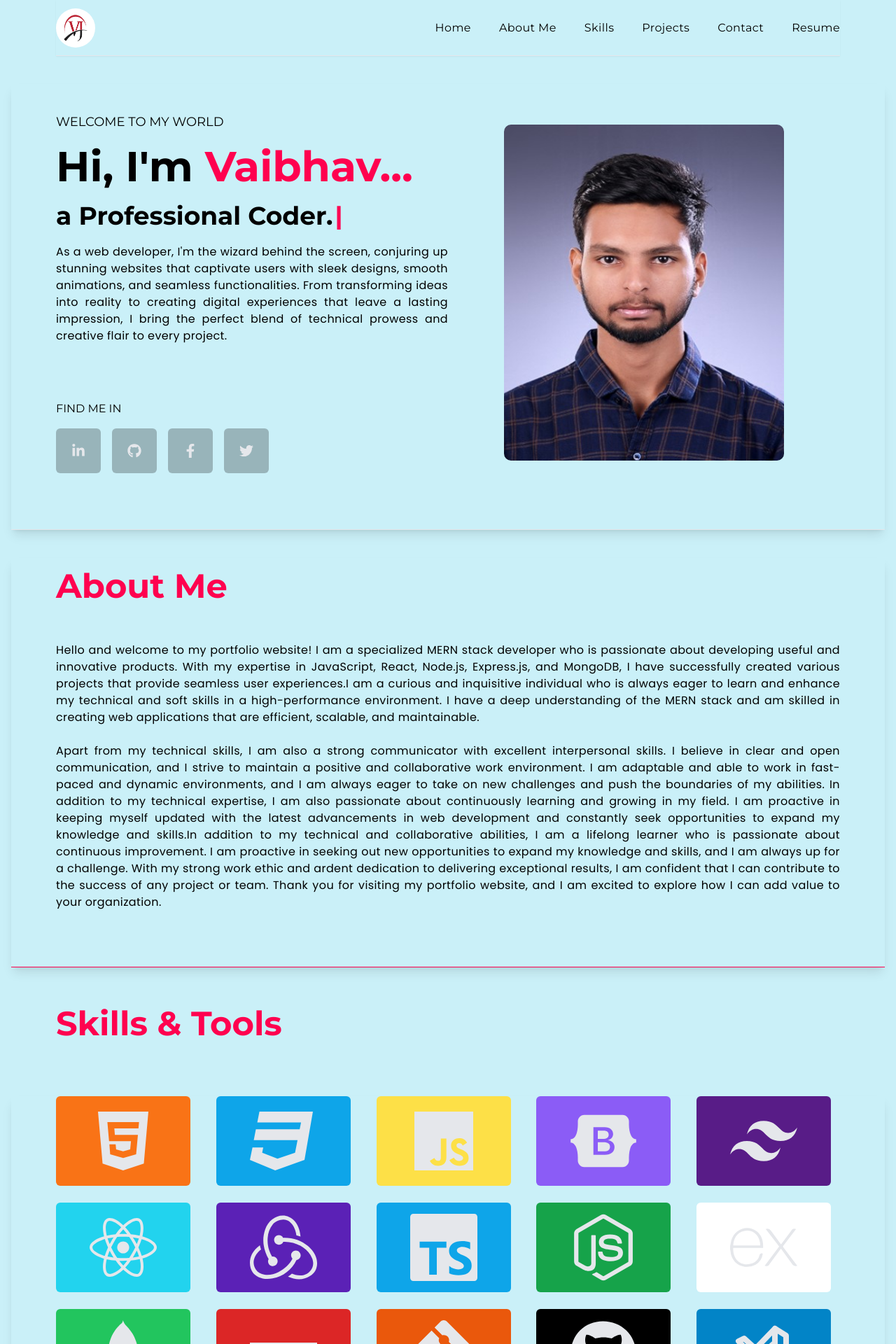
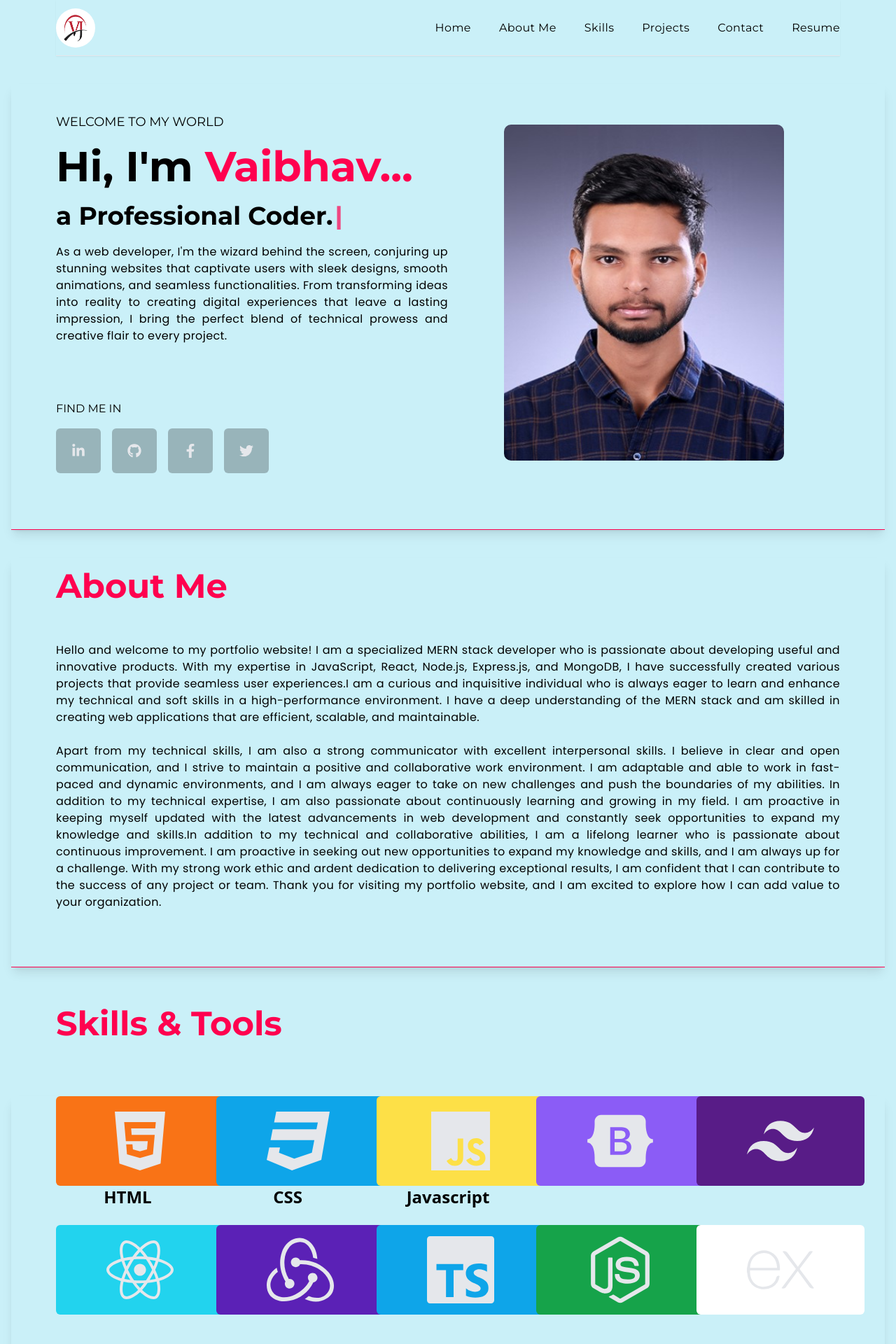
Before and after one commit to vaibhav15git/vaibhav15git.github.io, a React (Create React App) app: page / in a window 1280 px wide. Shown: the top 1920 px of the page at 70% size. Built offline with nearby package versions, Linux system fonts and the light colour scheme.

Commit message:
skills name working on

```diff
--- a/package.json
+++ b/package.json
@@ -9,6 +9,7 @@
     "@testing-library/user-event": "^13.5.0",
     "react": "^18.2.0",
     "react-dom": "^18.2.0",
+    "react-github-calendar": "^3.4.0",
     "react-icons": "^4.8.0",
     "react-scripts": "5.0.1",
     "react-scroll": "^1.8.9",
--- a/src/components/contact/ContactLeft.js
+++ b/src/components/contact/ContactLeft.js
@@ -64,9 +64,7 @@ const ContactLeft = () => {
           </span>
           <span
             className="bannerIcon"
-            onClick={() =>
-              window.open("https://www.facebook.com/vaibhav.jaware.50")
-            }
+            onClick={() =>window.open("https://www.facebook.com/vaibhav.jaware.50")}
           >
             <FaFacebookF />
           </span>
--- a/src/components/hero/Hero.js
+++ b/src/components/hero/Hero.js
@@ -6,7 +6,7 @@ const Hero = () => {
   return (
     <section
       id="home"
-      className="w-full pt-10 pb-20 flex flex-col gap-10 xl:gap-0 lgl:flex-row items-center border-b-[1px] font-titleFont  px-16 shadow-lg "
+      className="w-full pt-10 pb-20 flex flex-col gap-10 xl:gap-0 lgl:flex-row items-center  border-b-[1px] border-designColor font-titleFont  px-16 shadow-lg "
     >
       <LeftSide />
       <RightSide />
--- a/src/components/hero/LeftSide.js
+++ b/src/components/hero/LeftSide.js
@@ -65,10 +65,18 @@ const LeftSide = () => {
             >
               <FaGithub />
             </span>
-            <span className="bannerIcon">
+            <span
+              className="bannerIcon"
+              onClick={() =>
+                window.open("https://www.facebook.com/vaibhav.jaware.50")
+              }
+            >
               <FaFacebookF />
             </span>
-            <span className="bannerIcon">
+            <span
+              className="bannerIcon"
+              onClick={() => window.open("https://twitter.com/JawareVaibhav")}
+            >
               <FaTwitter />
             </span>
           </div>
--- a/src/components/navbar/Navbar.js
+++ b/src/components/navbar/Navbar.js
@@ -6,9 +6,21 @@ import { navLinksdata } from "../../constants";
 const Navbar = () => {
   return (
     <div className="w-full h-20  mx-auto flex justify-between items-center border-b-[1px] font-titleFont  mb-10 shadow-sm ">
-      <div className="cursor-pointer rounded-full ">
+      {/* <div className="cursor-pointer rounded-full">
         <img src={logo} alt="logo" className="h-14 w-14 rounded-full" />
+      </div> */}
+
+      <div className="cursor-pointer rounded-full">
+        <Link
+          to="home" // Replace "sectionId" with the actual ID of the section you want to scroll to
+          spy={true}
+          smooth={true} // Add smooth scrolling effect
+          duration={1000} // Set the duration of the scrolling animation
+        >
+          <img src={logo} alt="logo" className="h-14 w-14 rounded-full" />
+        </Link>
       </div>
+
       <div>
         <ul className="flex items-center gap-10">
           {navLinksdata.map(({ _id, title, link }) => (
--- a/src/components/resume/Resume.js
+++ b/src/components/resume/Resume.js
@@ -1,12 +1,17 @@
-import React from 'react'
-
+import React from "react";
 
 const Resume = () => {
   return (
     <section id="resume">
-      <a class="btn" href="./Vaibhav_Jaware_Resume.pdf" download>Downlod My Resume Here</a>
+      <a
+        class="btn"
+        href="https://drive.google.com/file/d/1C1VnpTRW0H5ujJwZTRDr8ls8vXRMTdQL/view"
+        download
+      >
+        Downlod My Resume Here
+      </a>
     </section>
   );
-}
+};
 
-export default Resume
+export default Resume;
--- a/src/components/skills/Skills.js
+++ b/src/components/skills/Skills.js
@@ -33,15 +33,29 @@ const Skills = () => {
         className="gap-6 px-16 grid grid-cols-5 grid-rows-3 mt-20   lg:grid-cols-5 md:grid-cols-3 sm:grid-cols-1 border-b-[1px]  border-designColor pb-20 pt-0 shadow-lg "
         id="skills"
       >
+        <div>
           <span className="skillsIcon hover:text-black hover:bg-orange-500 bg-orange-500 ">
             <FaHtml5 />
           </span>
+          <br />
+          <p className="text-center font-semibold text-2xl">HTML</p>
+        </div>
+        <div>
           <span className="skillsIcon hover:text-black hover:bg-sky-500 bg-sky-500">
             <FaCss3 />
           </span>
+          <br />
+          <p className="text-center font-semibold text-2xl">CSS</p>
+        </div>
+
+        <div>
           <span className="skillsIcon hover:text-black hover:bg-yellow-300 bg-yellow-300">
             <FaJs />
           </span>
+          <br />
+          <p className="text-center font-semibold text-2xl">Javascript</p>
+        </div>
+
         <span className="skillsIcon hover:text-black hover:bg-violet-500 bg-violet-500">
           <FaBootstrap />
         </span>
@@ -98,6 +112,9 @@ const Skills = () => {
       </div>
 
       <div className="gap-6 px-16 grid grid-cols-5 grid-rows-2 mt-20   lg:grid-cols-5 md:grid-cols-3 sm:grid-cols-1 border-b-[1px]  border-designColor pb-20 pt-0 shadow-lg ">
+       <span className="skillsIcon hover:text-black hover:bg-red-600 bg-red-600">
+          <FaNpm />
+        </span>
         <span className="skillsIcon hover:text-black hover:bg-orange-600 bg-orange-600">
           <SiGit />
         </span>
--- a/src/index.css
+++ b/src/index.css
@@ -8,7 +8,7 @@
         @apply w-16 h-16 bg-black bg-opacity-25 text-gray-200 text-xl inline-flex items-center justify-center rounded-md  hover:bg-opacity-40 hover:-translate-y-1 transition-all hover:text-designColor cursor-pointer duration-300;
     }
     .skillsIcon{
-         @apply w-48 h-32  bg-opacity-25 text-gray-200 text-8xl inline-flex items-center justify-center rounded-md  hover:bg-opacity-40 hover:-translate-y-1 transition-all  cursor-pointer duration-300;
+         @apply w-60 h-32  bg-opacity-25 text-gray-200 text-8xl inline-flex items-center justify-center rounded-md  hover:bg-opacity-40 hover:-translate-y-1 transition-all  cursor-pointer duration-300;
     }
     .resumeLi {
     @apply w-full h-20 bg-black bg-opacity-25 text-xl text-gray-300 flex justify-center cursor-pointer hover:bg-opacity-40 duration-300 items-center border-[1px] rounded-none;
```
Also changed, not shown: 1 other file (tests, documents, lock files or other folders). Lines whose indentation alone changed are shown as unchanged.
